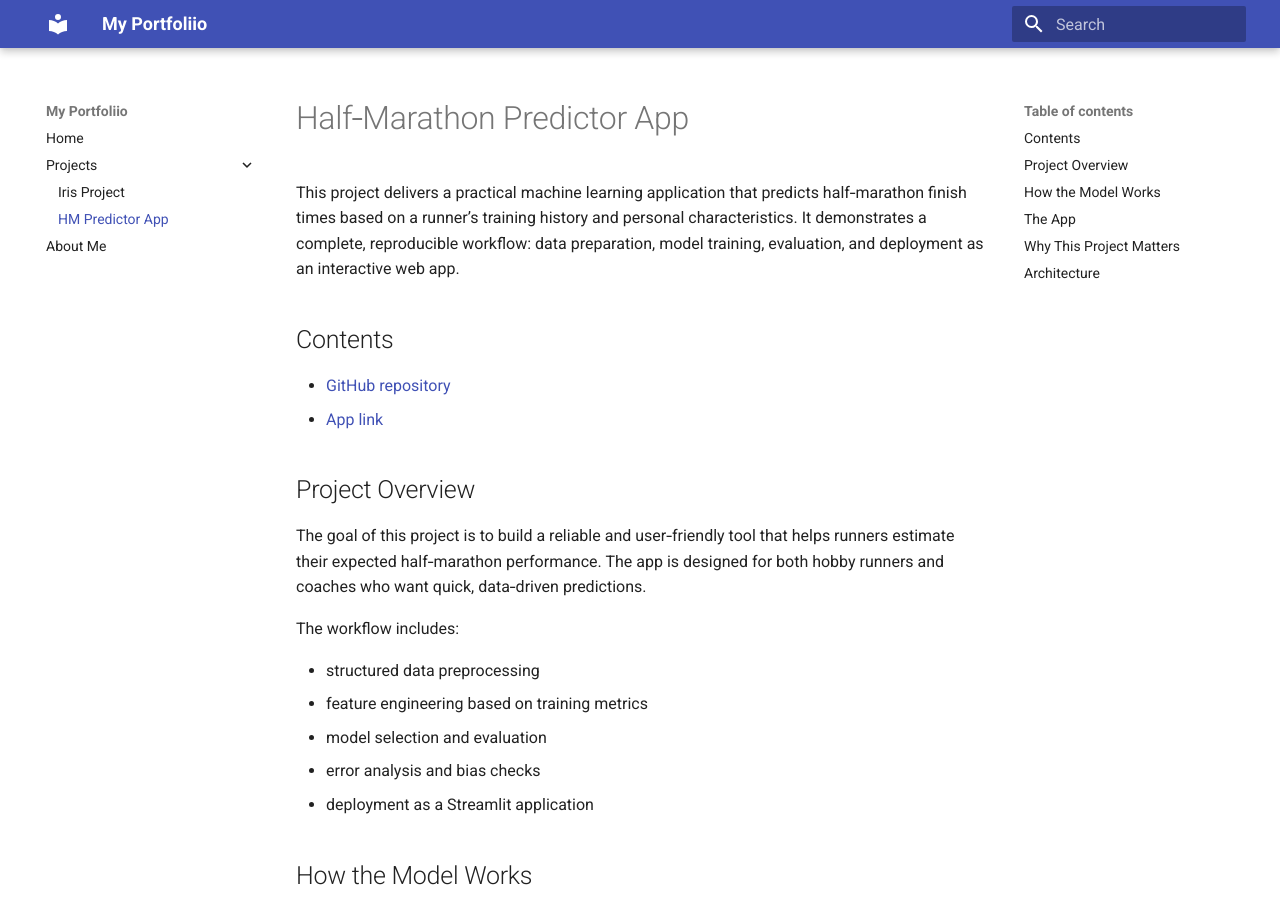
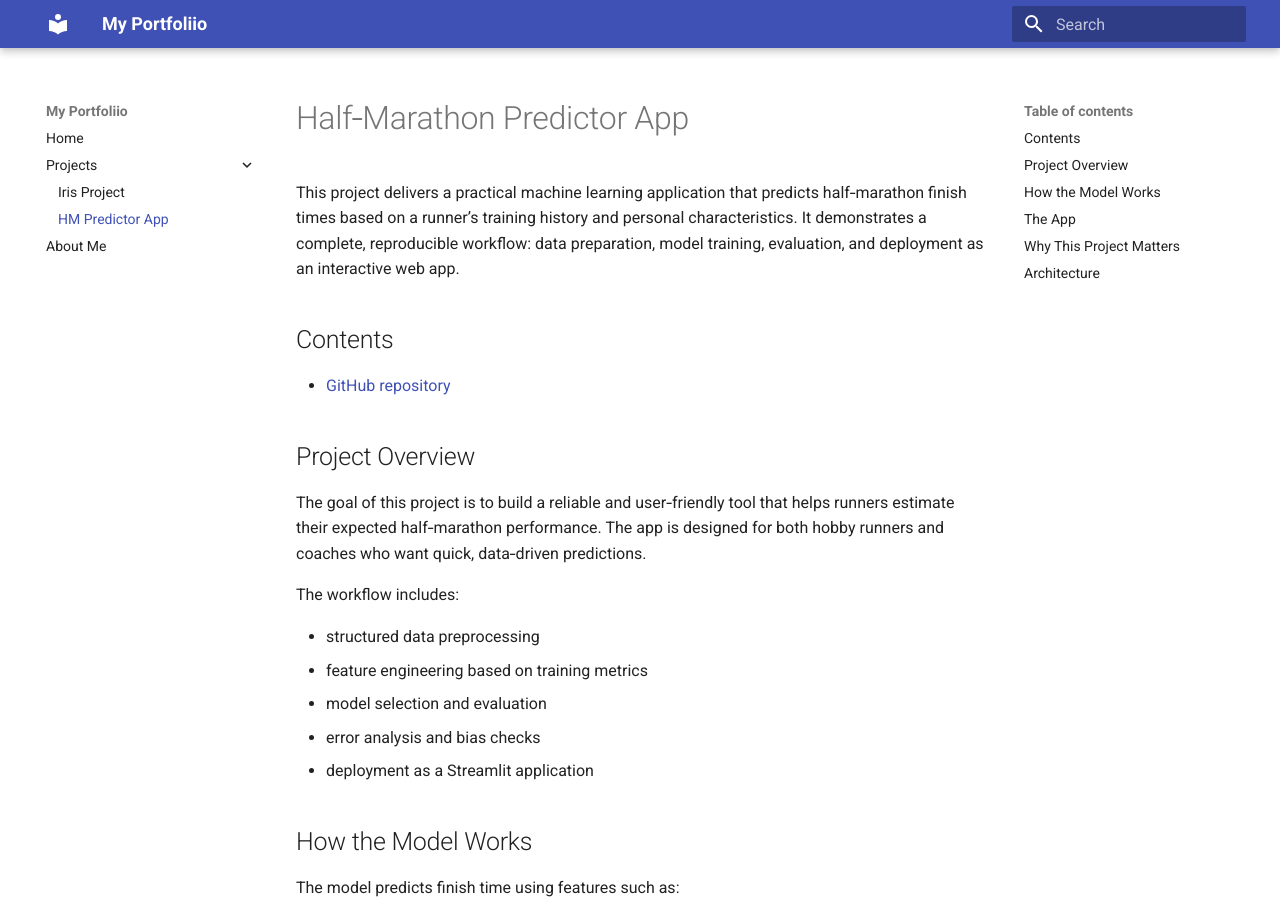
Before and after one commit to edutroniks/ds_ai_portfolio, an MkDocs documentation site: the page built from docs/hm/index.md, in a window 1280 px wide and 900 px high. Built offline with MkDocs 1.6.1 and Material for MkDocs 9.7.7, drawn with Linux system fonts in a browser that asks for light colours.

Commit message:
remove digitalocean link

```diff
--- a/docs/hm/index.md
+++ b/docs/hm/index.md
@@ -5,7 +5,6 @@ This project delivers a practical machine learning application that predicts hal
 ## Contents
 
 - [GitHub repository](https://github.com/edutroniks/hmpredictor)
-- [App link](https://hmpredictor-dvfxw.ondigitalocean.app/)
 
 ## Project Overview
 
```
Also changed, not shown: 1 other file.
